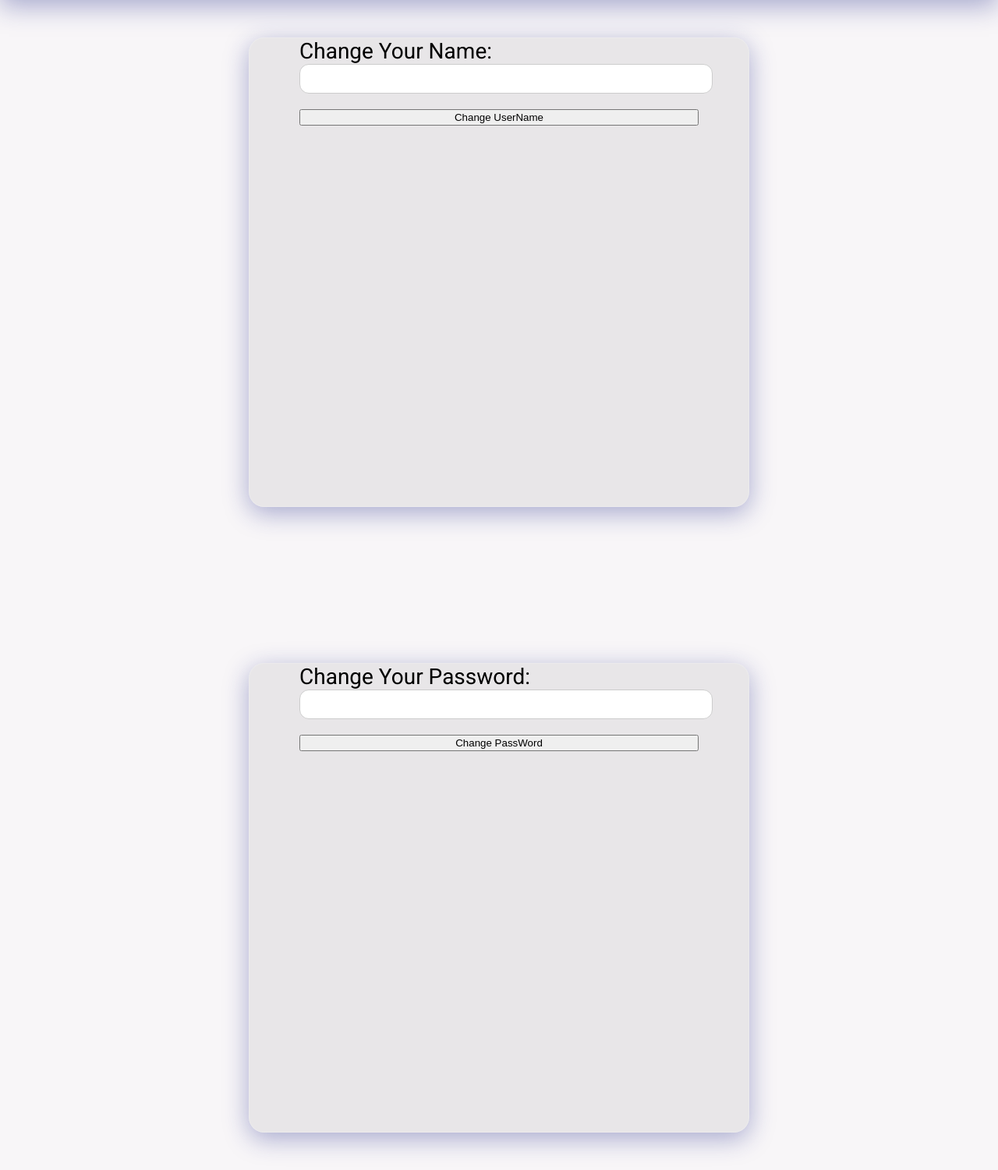
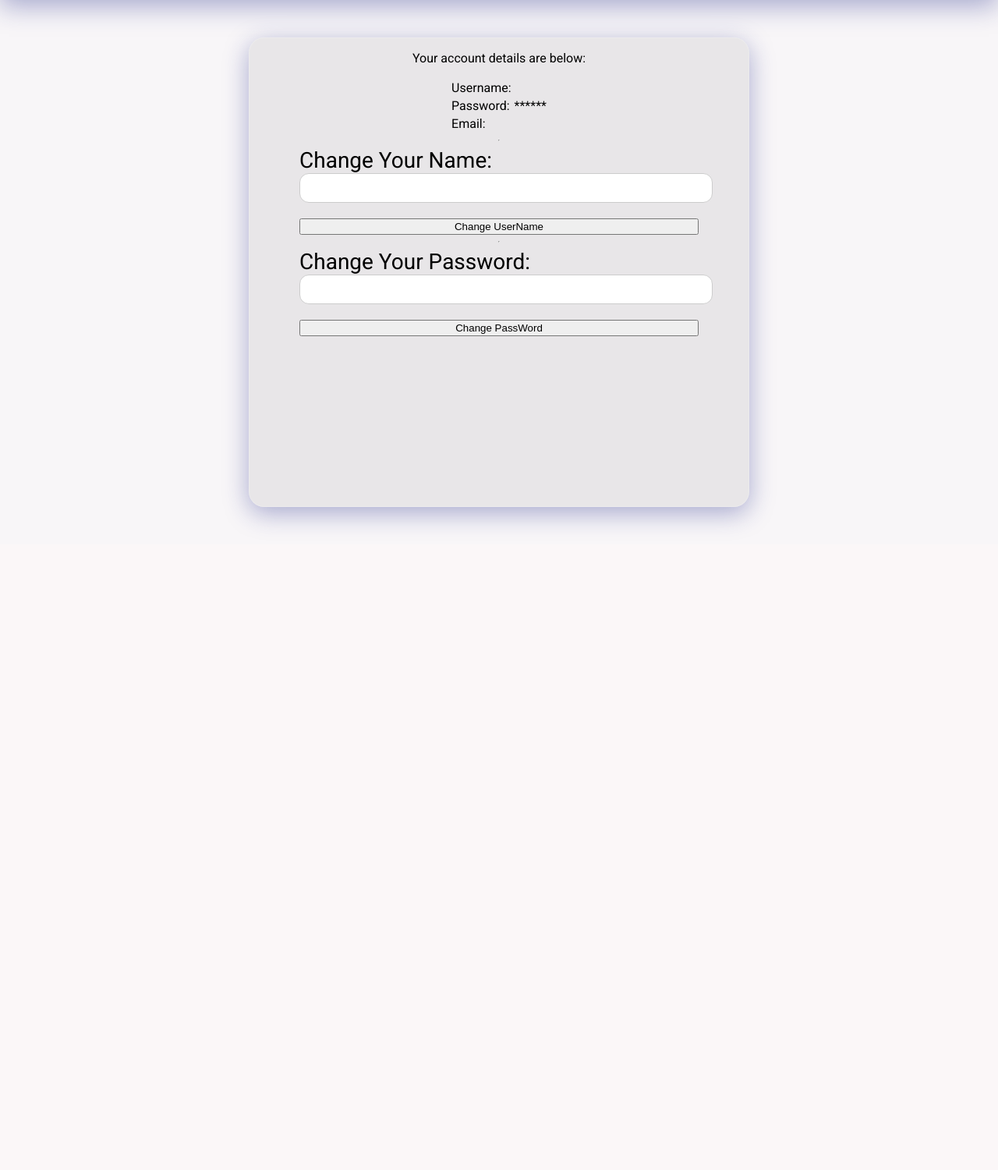
Before and after one commit to hossai13/Software-Engineering-Project, a Flask app: page /profile in a window 1280 px wide. Shown: the part 104-1604 px from the top of the page at 78% size. After the commit the page ends 781 px from the top, so only its background shows below. Run offline with Flask 3, Linux system fonts and the light colour scheme; the visitor is signed in with stand-in values (Sample User, id 1); some libraries are stand-ins or nearby versions; some web fonts are replaced.

Commit message:
Profile details, menu navbar

```diff
--- a/templates/login.html
+++ b/templates/login.html
@@ -19,7 +19,7 @@
             <h1>FIESTA&nbsp;<img src="{{ url_for('static', filename='Images_Videos/fiesta pizza-logo.png') }}" alt="logo">&nbsp;&nbsp;PIZZA</h1>
         </a>
         <ul>
-            <li><a href="#">ORDER NOW</a></li>
+            <li><a href="{{ url_for('menu') }}">ORDER NOW</a></li>
             <li><a href="{{ url_for('register') }}">REGISTER</a></li>
             <li><a href="{{ url_for('login') }}">LOGIN</a></li>
             <li id="cart-icon">
--- a/templates/profile.html
+++ b/templates/profile.html
@@ -28,15 +28,29 @@
         </ul>
     </nav>
 <div class="form-container">
+    <p>Your account details are below:</p>
+    <table>
+        <tr>
+            <td>Username:</td>
+            <td>{{ account['Username'] }}</td>
+        </tr>
+        <tr>
+            <td>Password:</td>
+            <td>******</td>
+        </tr>
+        <tr>
+            <td>Email:</td>
+            <td>{{ account['Email'] }}</td>
+        </tr>
+    </table>
+    <hr>
     <form action="{{ url_for('profile') }}" method = post>
         <label for="name">Change Your Name:</label>
         <input type="text" id="name" name="UsernameChange">
 
         <button type="submit">Change UserName</button>
     </form>
-    <script src="{{ url_for('static', filename='script.js') }}"></script>
-</div>
-<div class="form-container">
+    <hr>
     <form action="{{ url_for('profile') }}" method = post>
         <label for="name">Change Your Password:</label>
         <input type="text" id="name" name="PasswordChange">
```
Also changed, not shown: templates/menu.html (+24 -1 lines).
